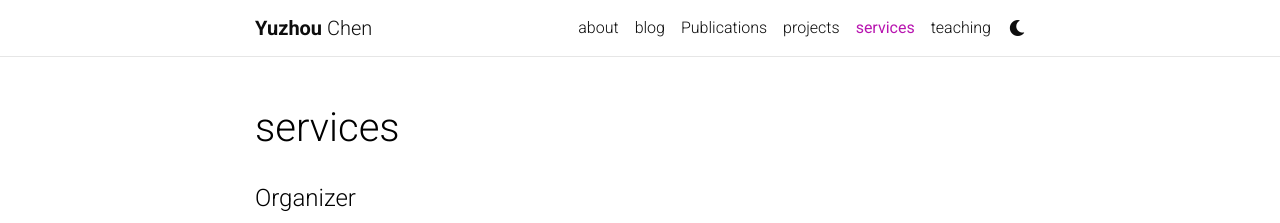
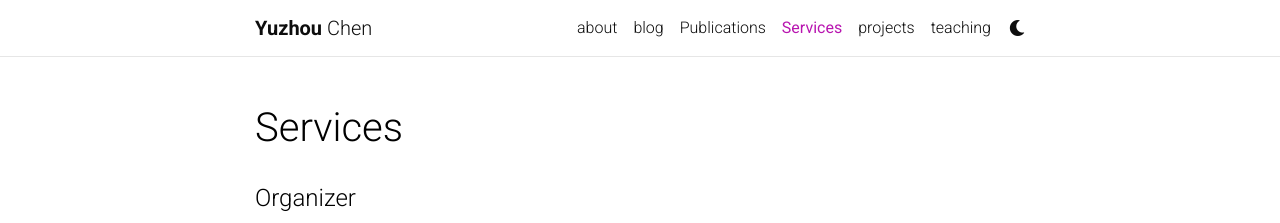
Before and after one commit to yuzhouguangc/yuguang_website, a Jekyll site: the page built from _pages/services.md, in a window 1280 px wide and 1348 px high. Shown: the top 223 px of the window. Built offline with Jekyll 4.4.1, drawn with Linux system fonts in a browser that asks for light colours; comment, search, counter and statistics services are not loaded; a style sheet for code colours, icons or effects is not loaded.

```diff
--- a/_pages/services.md
+++ b/_pages/services.md
@@ -1,7 +1,7 @@
 ---
 layout: page
 permalink: /services/
-title: services
+title: Services
 description:
 nav: true
 ---
```
